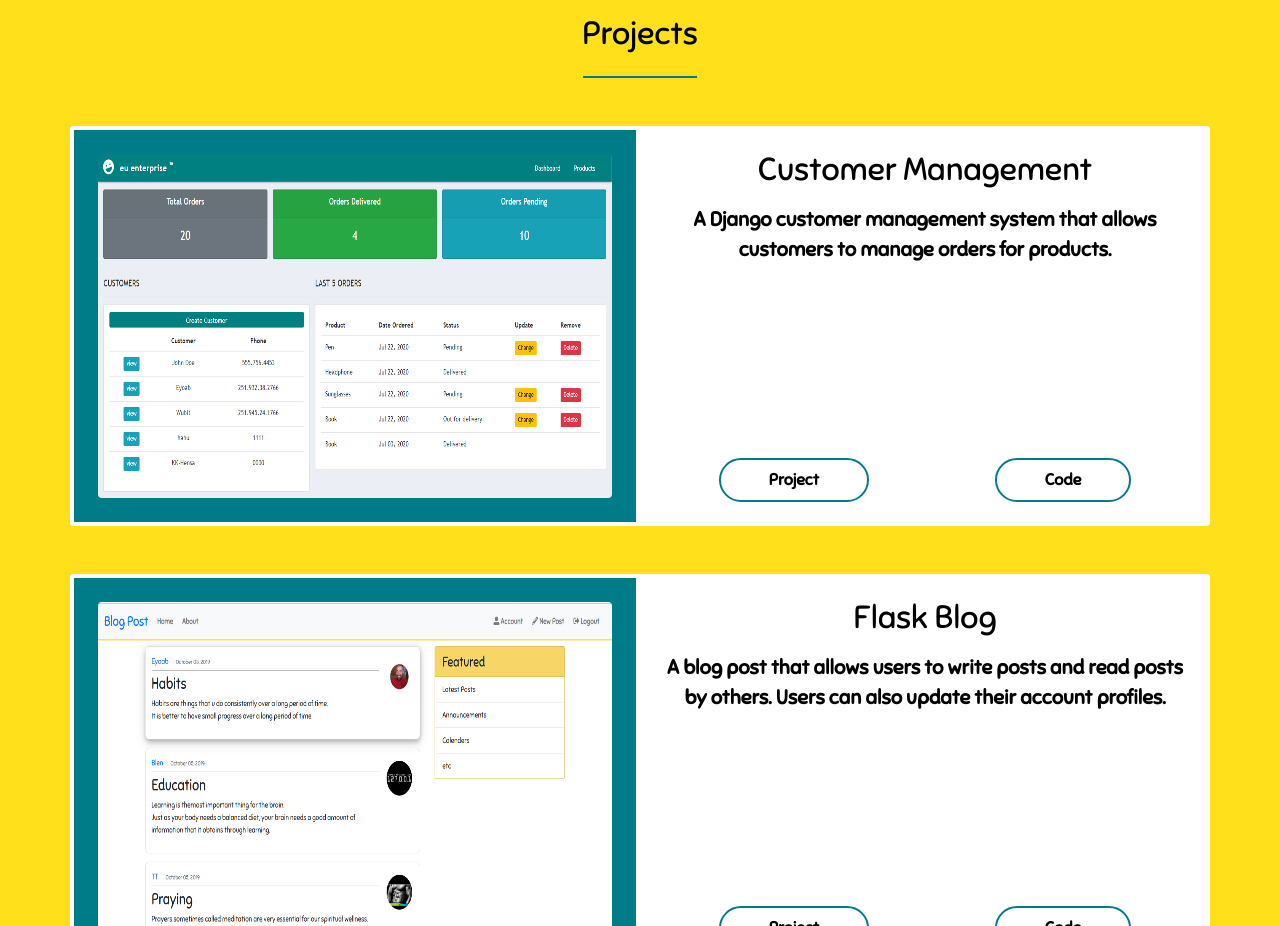
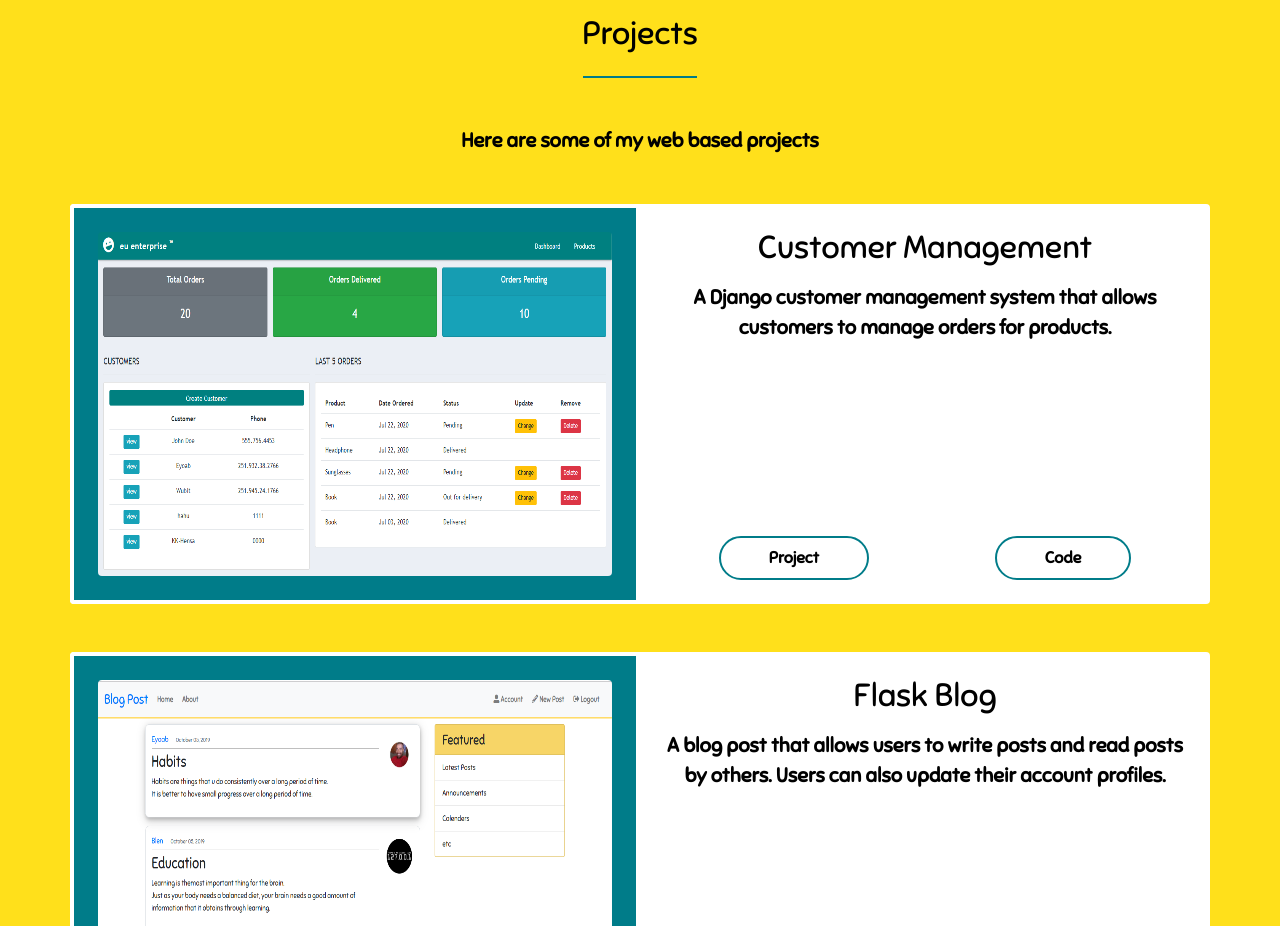
Before and after one commit to Eyu-Tes/portfolio, a plain HTML site: page index.html in a window 1280 px wide. Shown: the part 1000-1926 px from the top of the page. Drawn offline with Linux system fonts and the light colour scheme.

Commit message:
added description to projects section

```diff
--- a/index.html
+++ b/index.html
@@ -67,6 +67,7 @@
             <div class="container">
                 <h3 class="text-center">Projects</h3>
                 <hr class="divider mt-4 mb-5">
+                <p style="font-size: 1.25rem; font-weight: bold;" class="text-center">Here are some of my web based projects</p>
                 <div class="row rounded my-5">
                     <div class="img-container rounded-left col-md-6 p-4"> <img class="img-fluid rounded h-100 w-100" src="static/img/projects/Customer Management.PNG" alt=""> </div>
                     <div class="description col-md-6 px-3 py-4">
```
